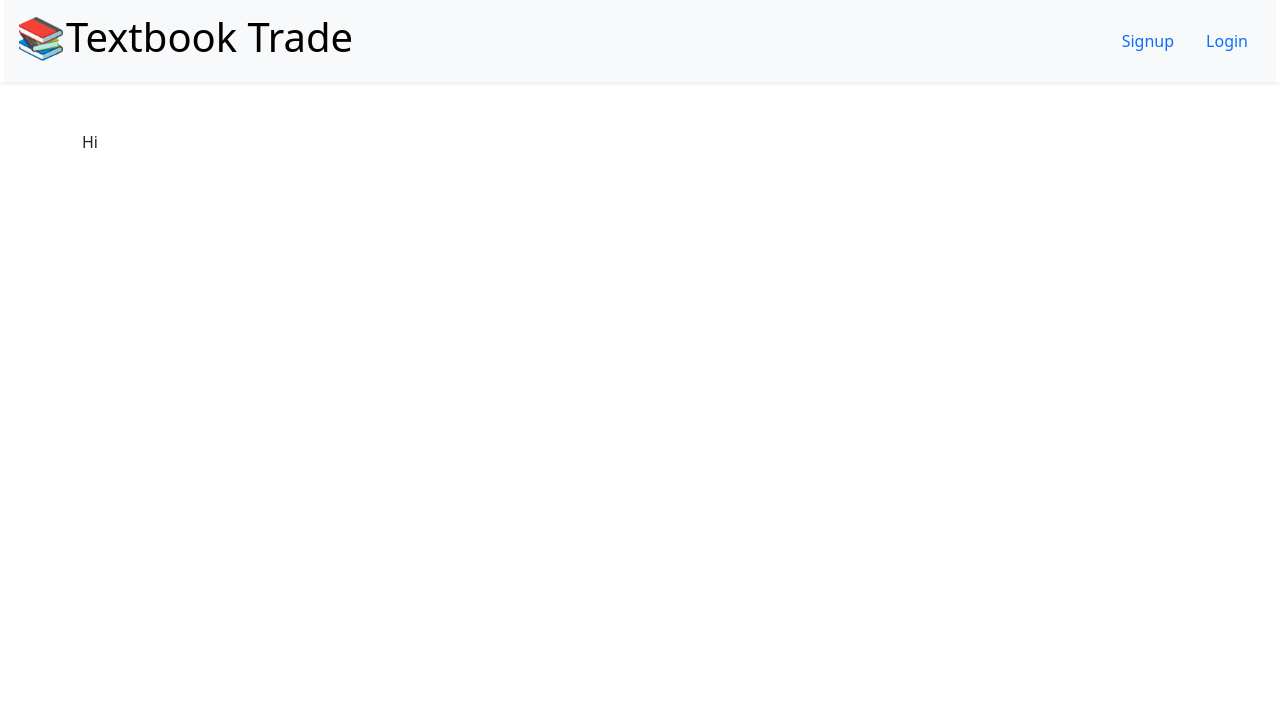
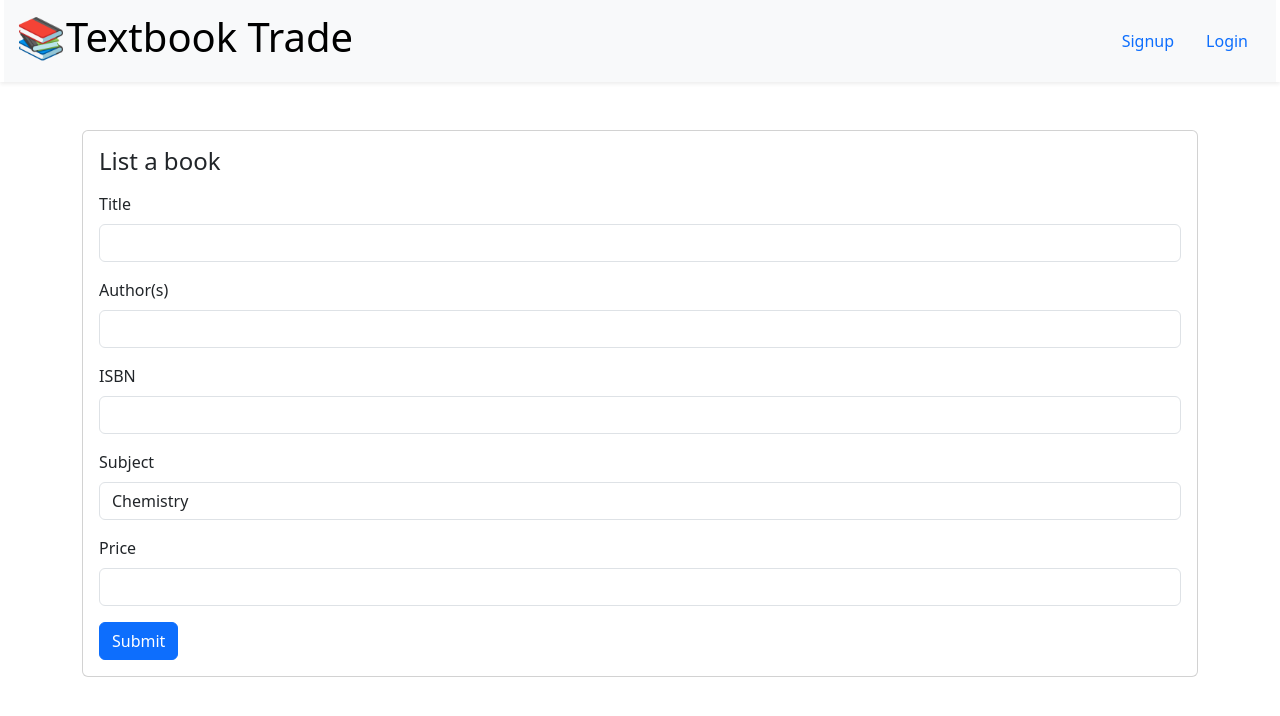
Before and after one commit to camillebagnani/textbook-trade, a React (Vite) app in the folder client/: page /user/1 in a window 1280 px wide. Shown: the top 716 px of the page. Built offline with nearby package versions, Linux system fonts and the light colour scheme.

Commit message:
Updated user page to be able to add books

```diff
--- a/client/src/pages/User.jsx
+++ b/client/src/pages/User.jsx
@@ -1,20 +1,115 @@
-import { useQuery } from '@apollo/client';
-// import { QUERY_ME } from '../../utils/queries';
+import { useState } from "react";
+import { useMutation } from "@apollo/client";
+import Auth from "../utils/auth";
+import { ADD_BOOK } from "../utils/mutations";
 
-function User() {
-  // const { data } = useQuery(QUERY_ME);
-  // let user;
+function AddBook() {
+  const [formState, setFormState] = useState({
+    title: "",
+    authors: [],
+    isbn: "",
+    subject: "",
+    price: 0,
+  });
+  const [addBook] = useMutation(ADD_BOOK);
 
-  // if (data) {
-  //   user = data.me;
-  // }
-    return (
-      <>
-      <div>
-Hi
+  const handleFormSubmit = async (e) => {
+    e.preventDefault();
+    const response = await addBook({
+      variables: {
+        bookData: {
+          title: formState.title,
+          authors: formState.authors,
+          isbn: formState.isbn,
+          price: parseInt(formState.price),
+        },
+      },
+    });
+  };
+
+  const handleChange = (e) => {
+    const { name, value } = e.target;
+    setFormState({
+      ...formState,
+      [name]: value,
+    });
+  };
+
+  return (
+    <div className="card">
+      <div className="card-body">
+        <h4 className="card-title mb-3">List a book</h4>
+        <form onSubmit={handleFormSubmit}>
+          <div className="mb-3">
+            <label htmlFor="titleInput" className="form-label">
+              Title
+            </label>
+            <input
+              name="title"
+              type="text"
+              className="form-control"
+              id="titleInput"
+              onChange={handleChange}
+            />
+          </div>
+          <div className="mb-3">
+            <label htmlFor="authorInput" className="form-label">
+              Author(s)
+            </label>
+            <input
+              name="author"
+              type="text"
+              className="form-control"
+              id="authorInput"
+              onChange={handleChange}
+            />
+          </div>
+          <div className="mb-3">
+            <label htmlFor="isbnInput" className="form-label">
+              ISBN
+            </label>
+            <input
+              name="isbn"
+              type="text"
+              className="form-control"
+              id="isbnInput"
+              onChange={handleChange}
+            />
+          </div>
+          <div className="mb-3">
+            <label htmlFor="subjectInput" className="form-label">
+              Subject
+            </label>
+            <select
+              name="subject"
+              className="form-control"
+              id="subjectInput"
+              onChange={handleChange}
+            >
+              <option>Chemistry</option>
+            </select>
+          </div>
+          <div className="mb-3">
+            <label htmlFor="priceInput" className="form-label">
+              Price
+            </label>
+            <input
+              name="price"
+              type="number"
+              step="0.01"
+              min="0"
+              className="form-control"
+              id="priceInput"
+              onChange={handleChange}
+            />
+          </div>
+          <button type="submit" className="btn btn-primary">
+            Submit
+          </button>
+        </form>
       </div>
-      </>
-    )
-  }
+    </div>
+  );
+}
 
-  export default User;
+export default AddBook;
```
